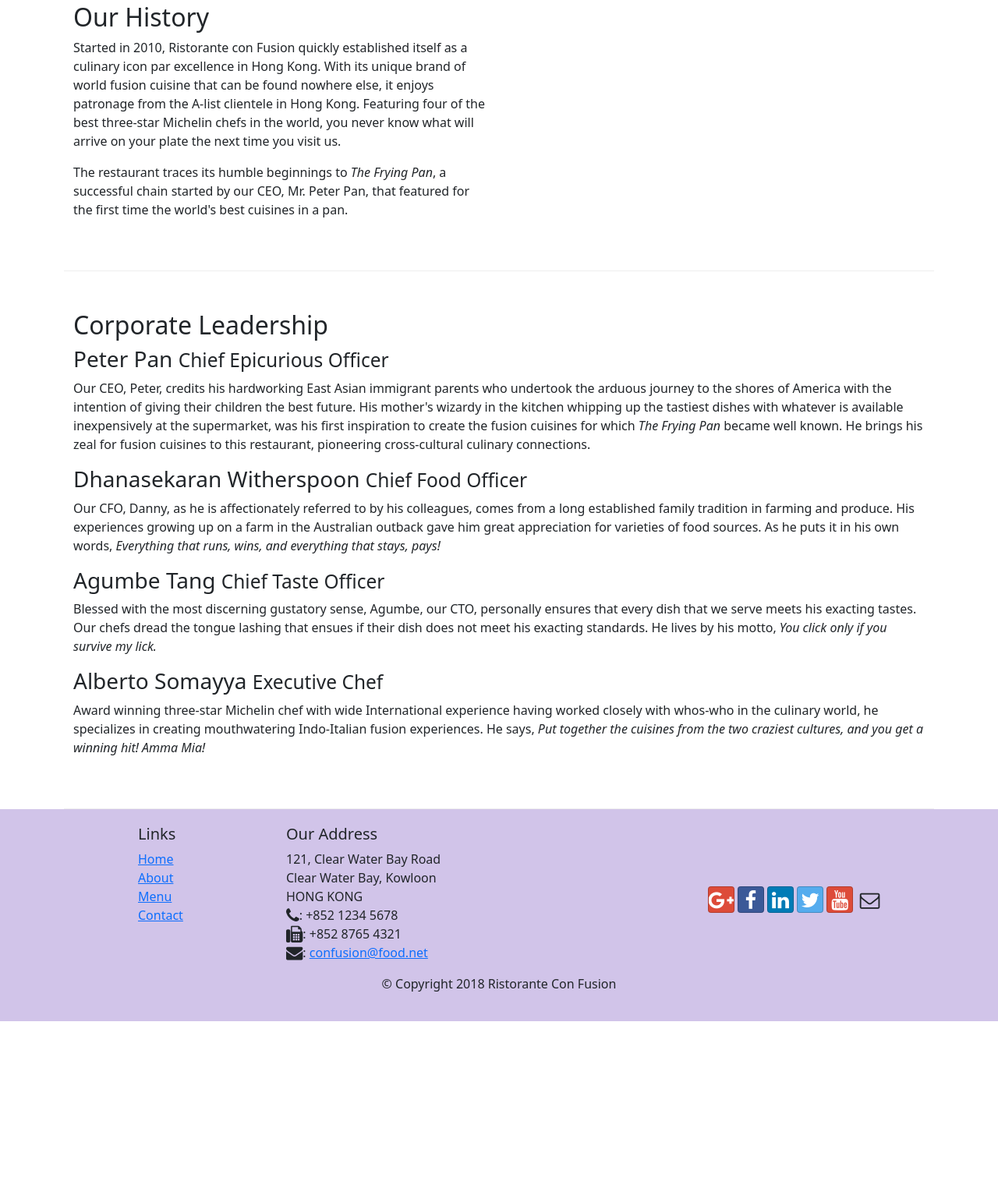
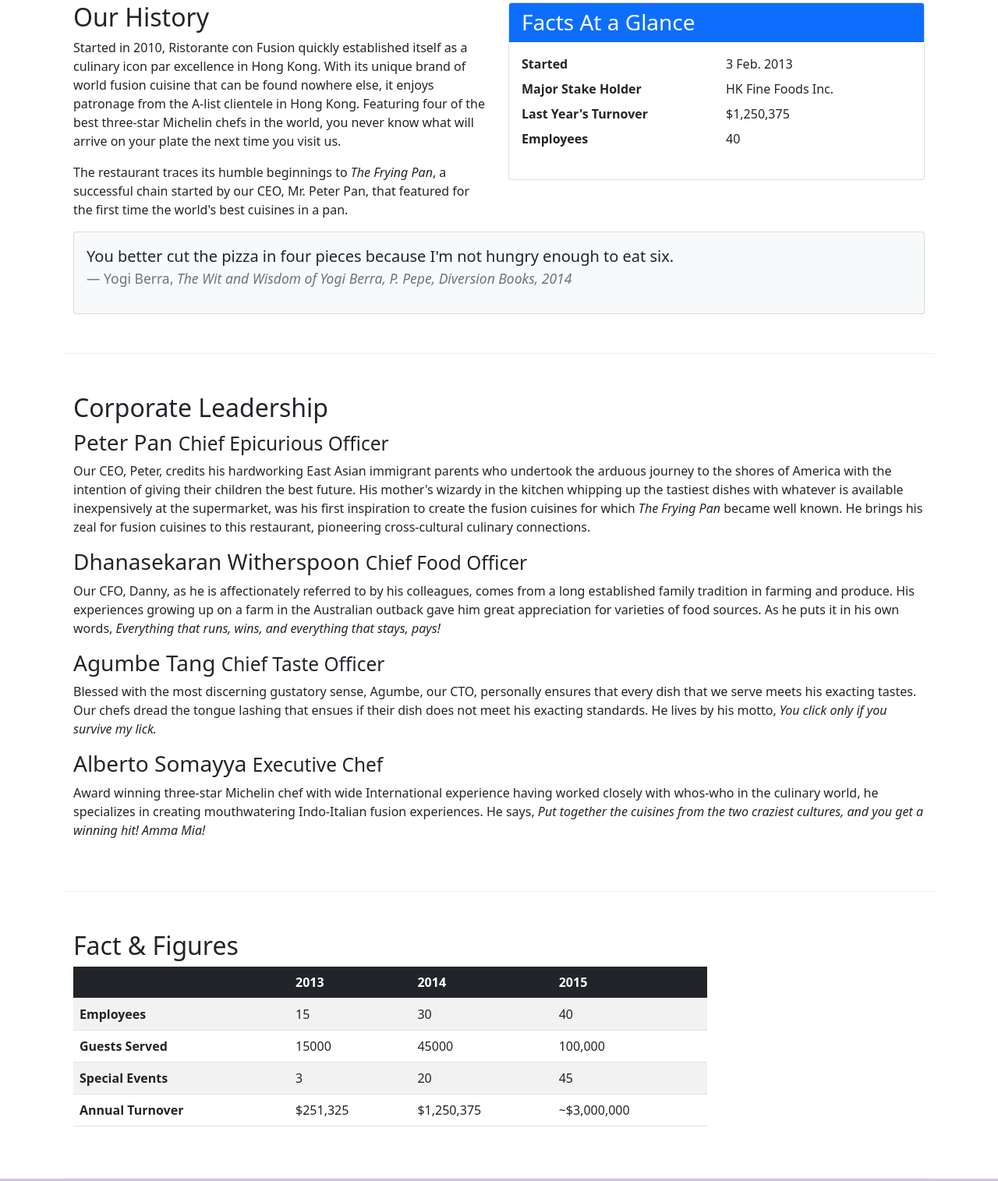
Before and after one commit to HungKNguyen/FullStackWebDev, a website: page aboutus.html in a window 1280 px wide. Shown: the part 564-2079 px from the top of the page at 78% size. Before the commit the page ends 1924 px from the top, so only its background shows below. Drawn offline with nearby package versions, Linux system fonts and the light colour scheme.

Commit message:
Add cards

```diff
--- a/aboutus.html
+++ b/aboutus.html
@@ -75,7 +75,34 @@
 			<p>The restaurant traces its humble beginnings to <em>The Frying Pan</em>, a successful chain started by our
 				CEO, Mr. Peter Pan, that featured for the first time the world's best cuisines in a pan.</p>
 		</div>
-		<div>
+		<div class="col-sm">
+			<div class="card">
+				<h3 class="card-header bg-primary text-white">Facts At a Glance</h3>
+				<div class="card-body">
+					<dl class="row">
+						<dt class="col-6">Started</dt>
+						<dd class="col-6">3 Feb. 2013</dd>
+						<dt class="col-6">Major Stake Holder</dt>
+						<dd class="col-6">HK Fine Foods Inc.</dd>
+						<dt class="col-6">Last Year's Turnover</dt>
+						<dd class="col-6">$1,250,375</dd>
+						<dt class="col-6">Employees</dt>
+						<dd class="col-6">40</dd>
+					</dl>
+				</div>
+			</div>
+		</div>
+		<div class="col-12">
+			<div class="card card-body bg-light">
+				<blockquote class="blockquote">
+					<p class="mb-3">You better cut the pizza in four pieces because
+						I'm not hungry enough to eat six.</p>
+					<footer class="blockquote-footer">Yogi Berra,
+						<cite title="Source Title">The Wit and Wisdom of Yogi Berra,
+							P. Pepe, Diversion Books, 2014</cite>
+					</footer>
+				</blockquote>
+			</div>
 		</div>
 	</div>
 
@@ -111,7 +138,50 @@
 					winning hit! Amma Mia!</em></p>
 		</div>
 	</div>
-
+	<div class="row row-content">
+		<div class="col-12 col-sm-9">
+			<h2>Fact &amp; Figures</h2>
+			<div class="table-responsive">
+				<table class="table table-striped">
+					<thead class="table-dark">
+					<tr>
+						<th>&nbsp;</th>
+						<th>2013</th>
+						<th>2014</th>
+						<th>2015</th>
+					</tr>
+					</thead>
+					<tbody>
+					<tr>
+						<th>Employees</th>
+						<td>15</td>
+						<td>30</td>
+						<td>40</td>
+					</tr>
+					<tr>
+						<th>Guests Served</th>
+						<td>15000</td>
+						<td>45000</td>
+						<td>100,000</td>
+					</tr>
+					<tr>
+						<th>Special Events</th>
+						<td>3</td>
+						<td>20</td>
+						<td>45</td>
+					</tr>
+					<tr>
+						<th>Annual Turnover</th>
+						<td>$251,325</td>
+						<td>$1,250,375</td>
+						<td>~$3,000,000</td>
+					</tr>
+					</tbody>
+				</table>
+			</div>
+		</div>
+		<div class="col-12 col-sm-3"></div>
+	</div>
 </div>
 
 <footer class="footer">
```
